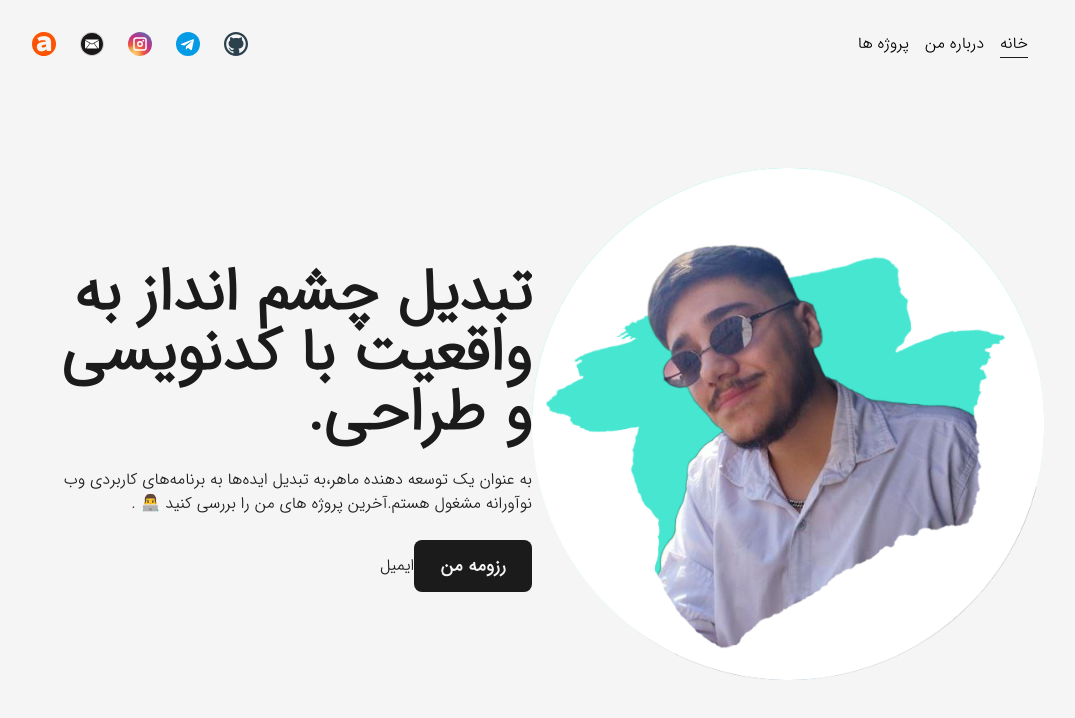
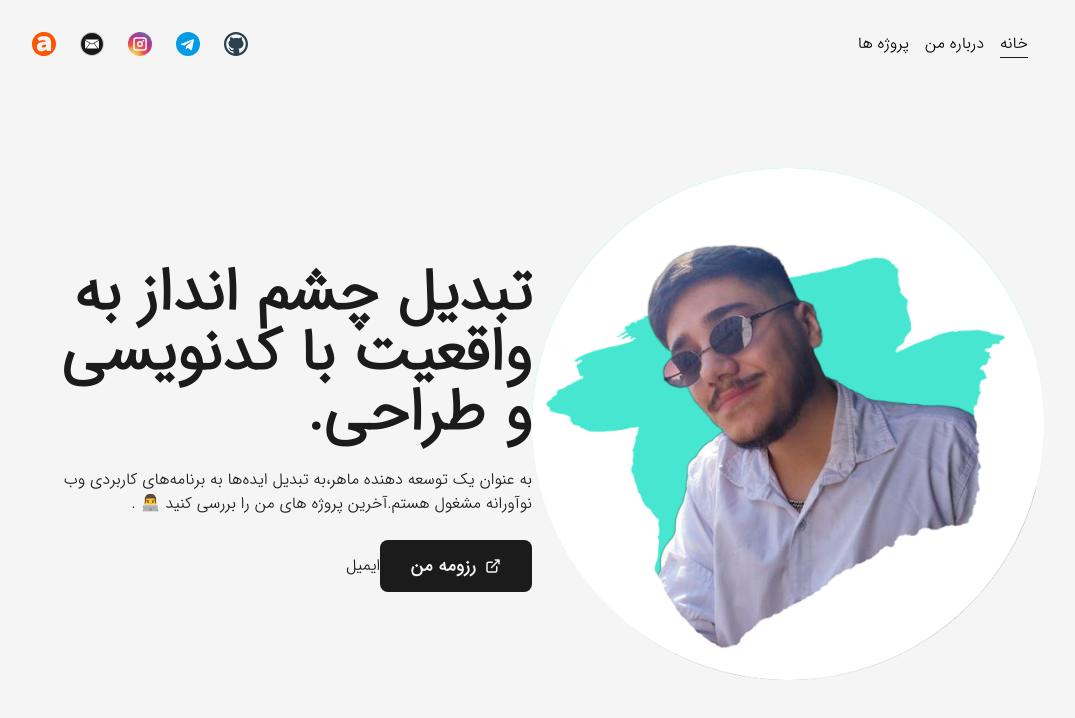
Before and after one commit to pooulad/pooulad.github.io, a Next.js app: page / in a window 1280 px wide. Shown: the top 718 px of the page, without its empty margins (108-1183 px from the left). Built offline with nearby package versions, Linux system fonts and the light colour scheme.

Commit message:
add span with icon in home and change ui

```diff
--- a/src/pages/index.tsx
+++ b/src/pages/index.tsx
@@ -12,6 +12,7 @@ import { dictionary } from "@/dictionary";
 import ProfilePic from "../assets/images/profile-pic.png";
 import AnimatedText from "@/components/Common/AnimatedText/AnimatedText";
 import Link from "next/link";
+import { LinkIcon } from "@/assets/ts";
 
 export default function Home() {
   return (
@@ -24,14 +25,33 @@ export default function Home() {
         <Layout className="pt-0">
           <div className="flex items-center justify-between w-full">
             <div className="w-1/2">
-              <Image src={ProfilePic} alt={dictionary.owner} className="w-full h-auto" />
+              <Image
+                src={ProfilePic}
+                alt={dictionary.owner}
+                className="w-full h-auto"
+              />
             </div>
             <div className="w-1/2 flex flex-col items-center self-center">
-              <AnimatedText text={dictionary.home.h1Tag} className="!text-6xl !text-right" />
-              <p className="my-4 text-base font-medium">{dictionary.home.pTag}</p>
+              <AnimatedText
+                text={dictionary.home.h1Tag}
+                className="!text-6xl !text-right"
+              />
+              <p className="my-4 text-base font-medium">
+                {dictionary.home.pTag}
+              </p>
               <div className="flex items-center self-start mt-2">
-                <Link download={true} className="flex items-center bg-dark text-light p-2.5 px-6 rounded-lg text-lg font-semibold hover:text-dark  hover:bg-light border-2 border-solid border-transparent hover:border-dark" href={"./poulad.pdf"} target={"_blank"}>رزومه من</Link>
-                <Link href={"mailto:poooooladi@gmail.com"} target={"_blank"}>ایمیل</Link>
+                <Link
+                  download={true}
+                  className="flex items-center bg-dark text-light p-2.5 px-6 rounded-lg text-lg font-semibold hover:text-dark  hover:bg-light border-2 border-solid border-transparent hover:border-dark"
+                  href={"./poulad.pdf"}
+                  target={"_blank"}
+                >
+                  <span className="mx-1"><LinkIcon /></span>
+                  <span className="mx-1">رزومه من</span>
+                </Link>
+                <Link href={"mailto:poooooladi@gmail.com"} target={"_blank"}>
+                  ایمیل
+                </Link>
               </div>
             </div>
           </div>
```
